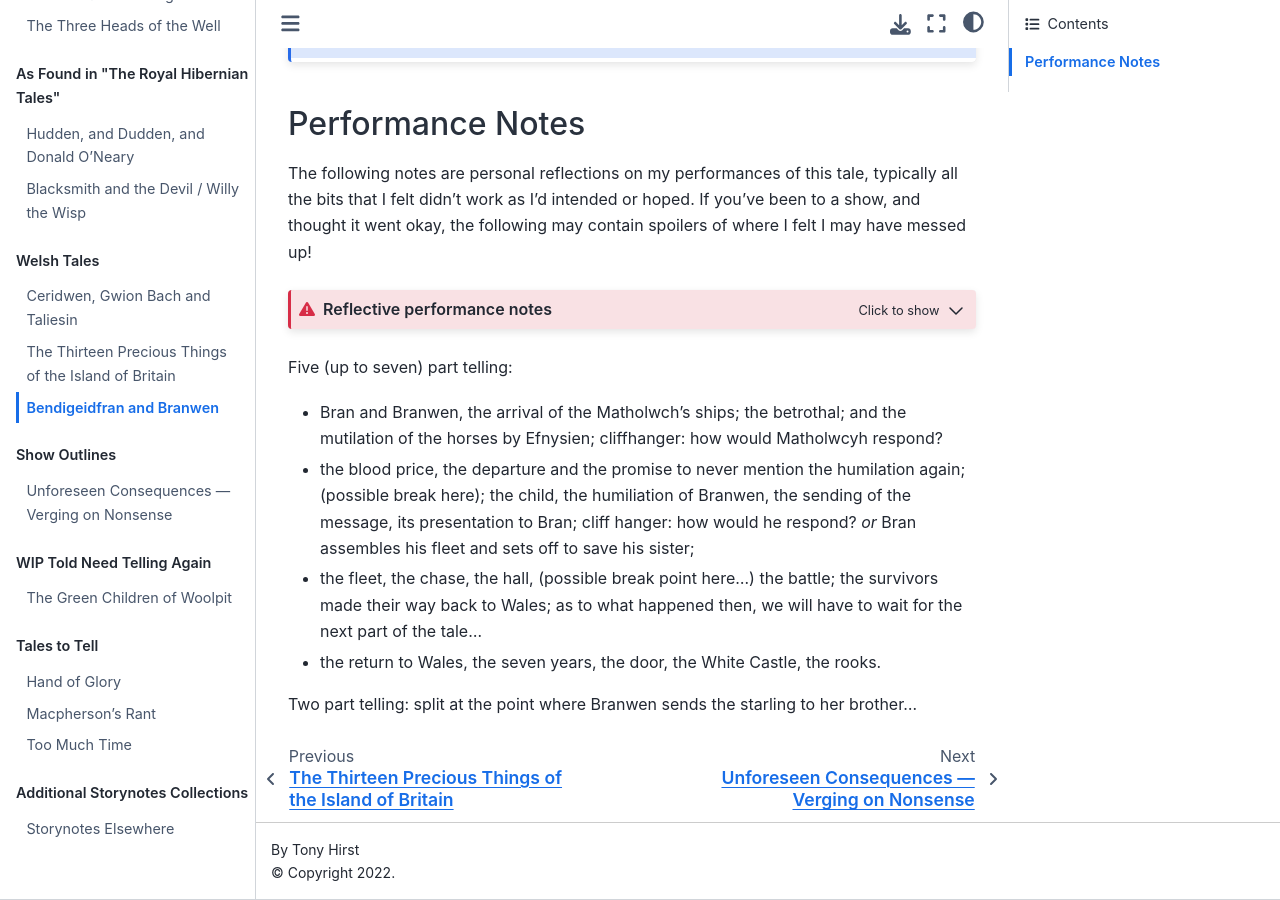
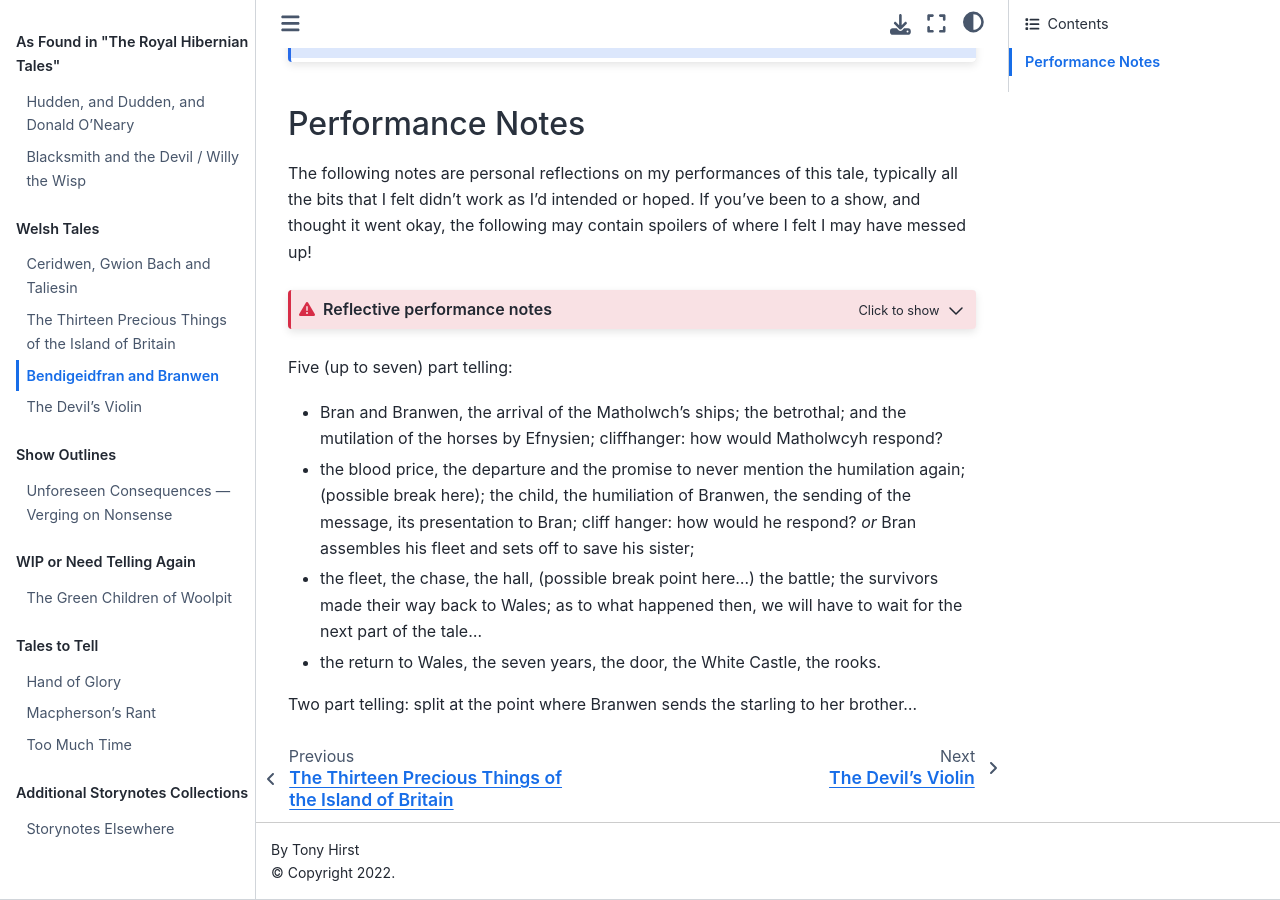
Before and after one commit to psychemedia/storytelling-notes, a Jupyter Book: the page built from bendigeidfran_branwen_second_branch.md, in a window 1280 px wide and 900 px high, scrolled down 789 px. Built offline with Jupyter Book 1.0.4 settings and Sphinx 7.4.7 and the Sphinx Book theme 1.1.4, drawn with Linux system fonts in a browser that asks for light colours.

Commit message:
Update _toc.yml

```diff
--- a/_toc.yml
+++ b/_toc.yml
@@ -18,10 +18,13 @@
   - file: gwion-bach
   - file: thirteen-precious-things
   - file: bendigeidfran_branwen_second_branch
+- captopn: Gipsy Tales
+  chapters:
+  - file: devils-violin.md
 - caption: Show Outlines
   chapters:
   - file: unforeseen-nonsense
-- caption: WIP Told Need Telling Again
+- caption: WIP or Need Telling Again
   chapters:
   - file: woolpit-green
 - caption: Tales to Tell
```
